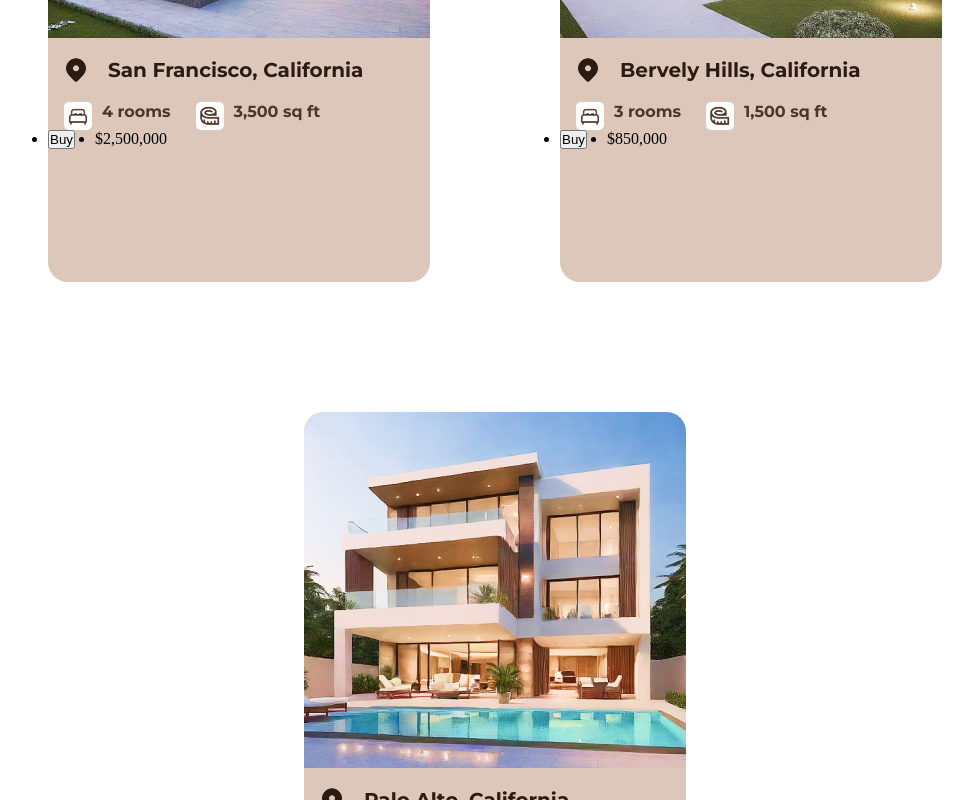
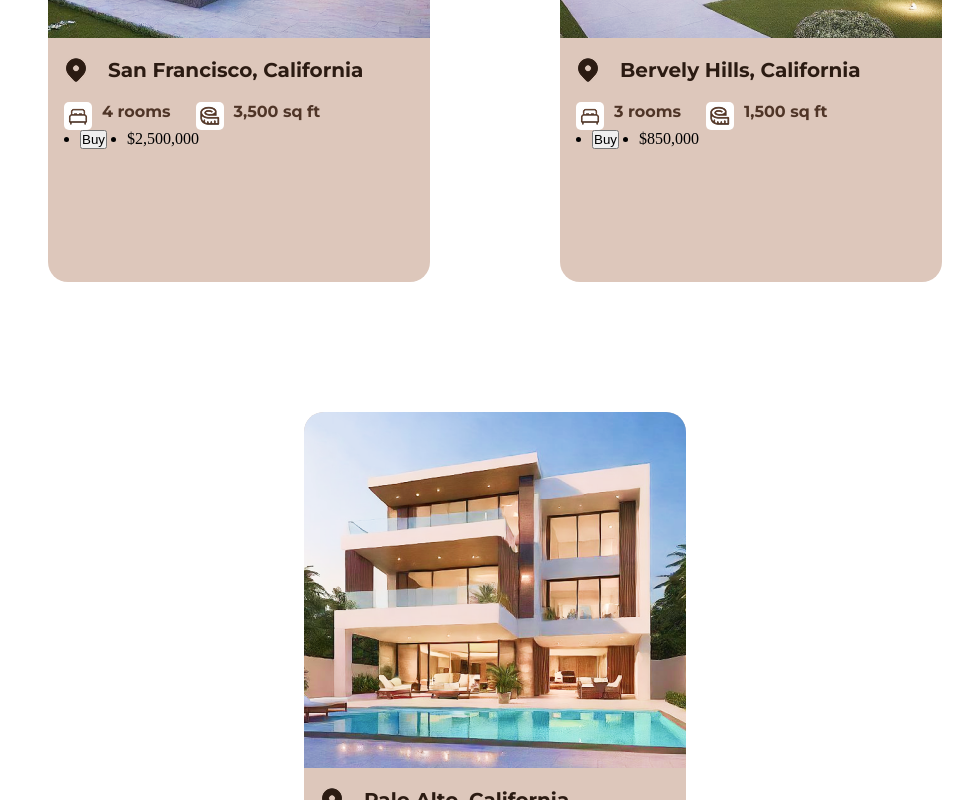
Before and after one commit to gabrieljcoutinho/Projeto-Dwello, a React (Create React App) app: page / in a window 1280 px wide. Shown: the part 2660-3460 px from the top of the page, without its empty margins (145-1118 px from the left). Built offline with nearby package versions, Linux system fonts and the light colour scheme.

Commit message:
espaçamento

```diff
--- a/src/Css/PopularResidence.css
+++ b/src/Css/PopularResidence.css
@@ -69,4 +69,5 @@
 .compraEpreco {
     display: flex;
     gap: 20px;
+    padding-left: 2rem;
 }
```
